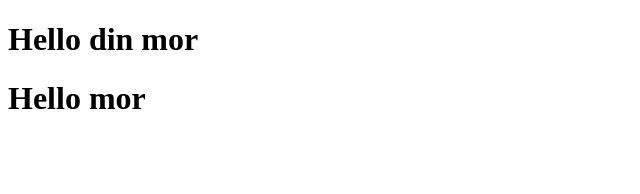
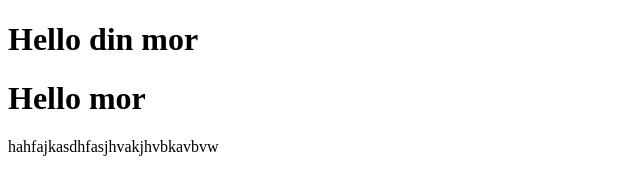
Before and after one commit to mari96j6/Nintendopusher, a plain HTML site: page index.html in a window 1280 px wide. Shown: the whole page, without its empty margins (0-640 px from the left). Drawn offline with Linux system fonts and the light colour scheme.

Commit message:
Magnus 2

```diff
--- a/index.html
+++ b/index.html
@@ -9,6 +9,6 @@
   <body>
     <h1>Hello din mor</h1>
     <h1>Hello mor</h1>
-
+    <p>hahfajkasdhfasjhvakjhvbkavbvw</p>
   </body>
 </html>
```
